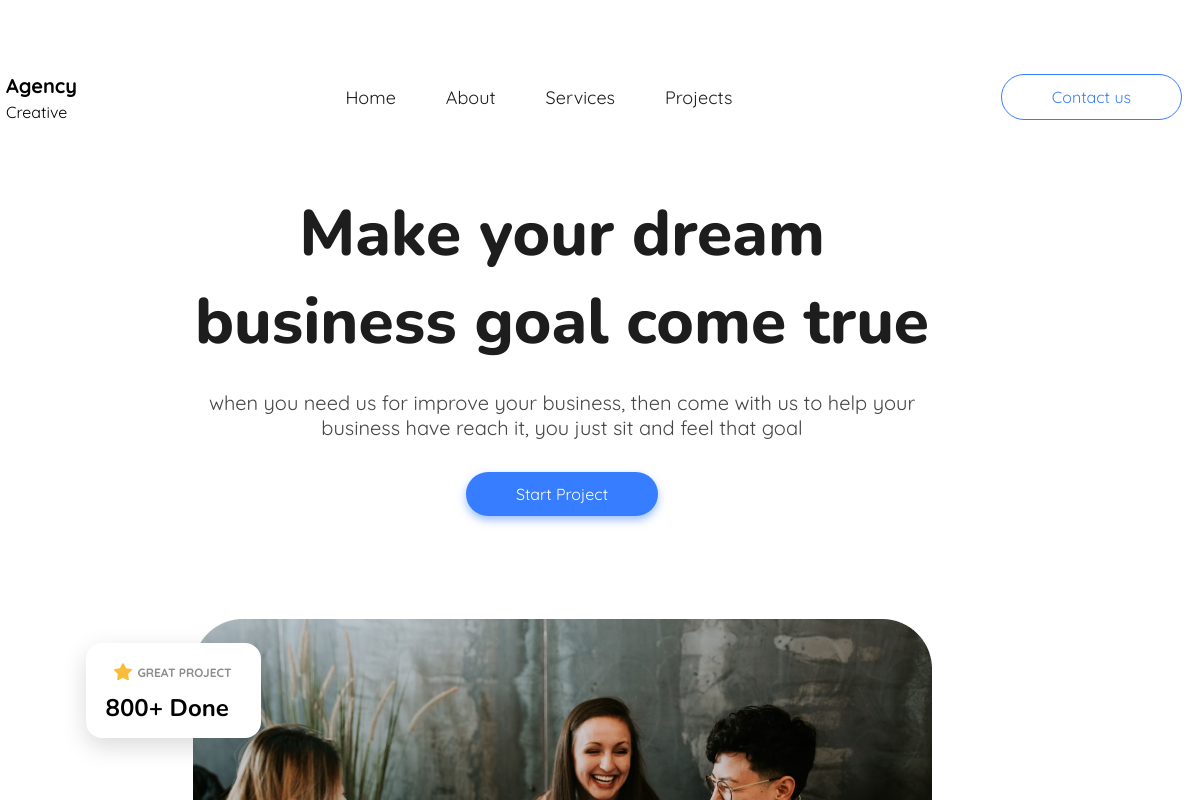
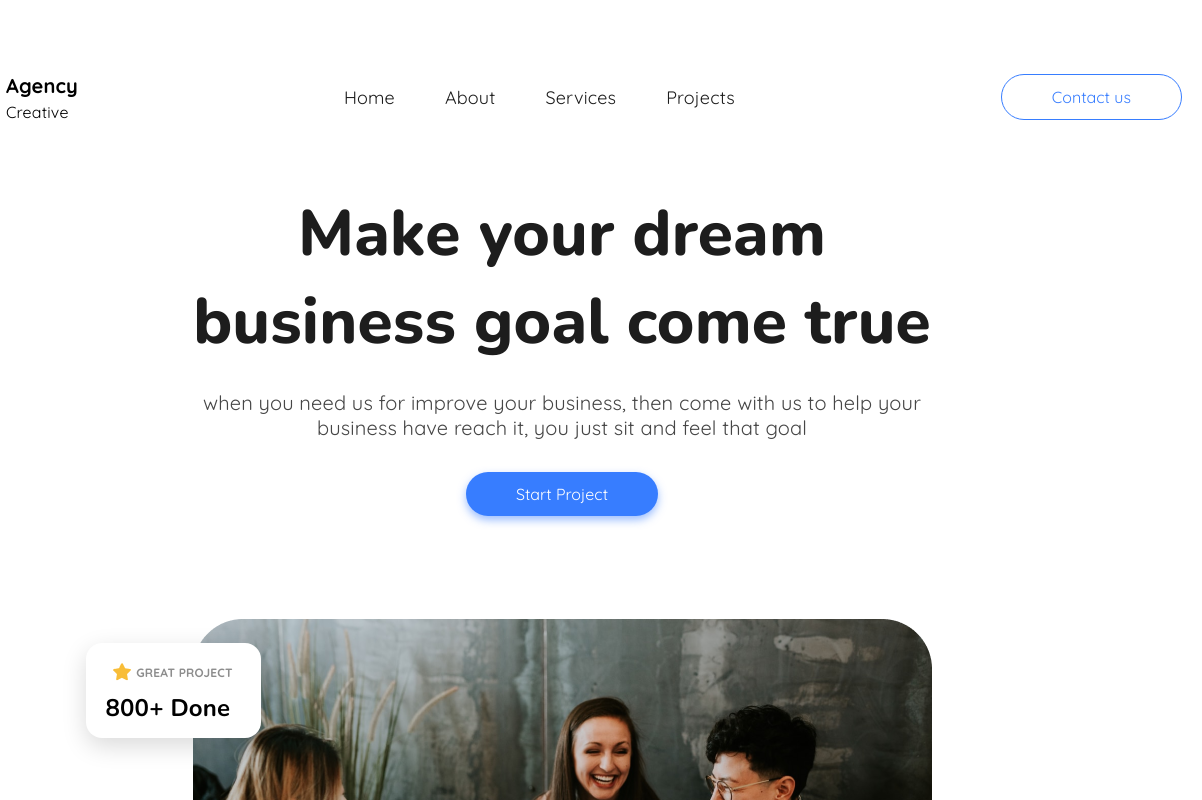
Before and after one commit to maksim-dev1911/creative-agency-landing, a website: page src/index.html in a window 1280 px wide. Shown: the top 800 px of the page, 78-1280 px from the left. Drawn offline with nearby package versions, Linux system fonts and the light colour scheme.

Commit message:
add letter-spacing

```diff
--- a/src/scss/index.scss
+++ b/src/scss/index.scss
@@ -9,6 +9,7 @@
 
 body {
     font-family: "Quicksand";
+    letter-spacing: 0.01em;
 }
 
 .header {
```
Also changed, not shown: src/css/index.css.
